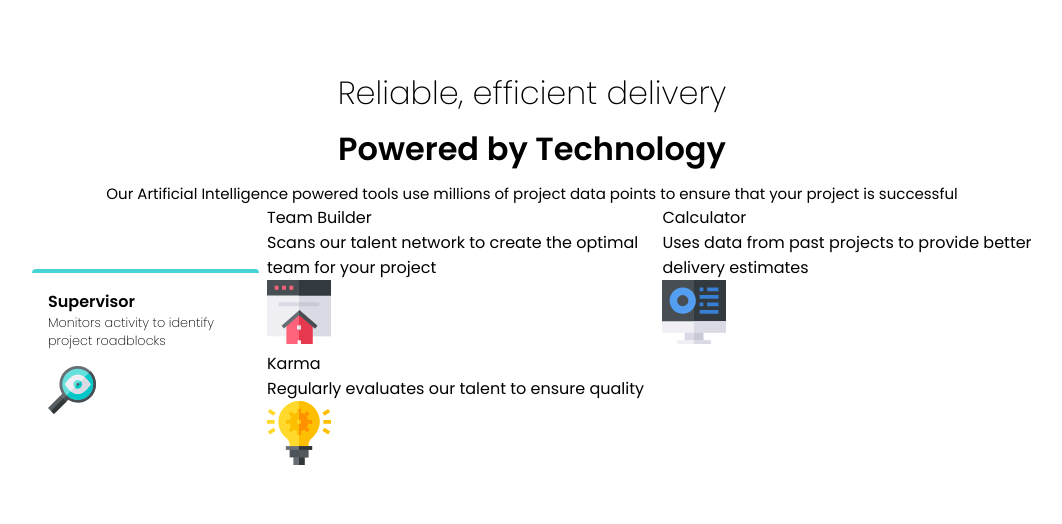
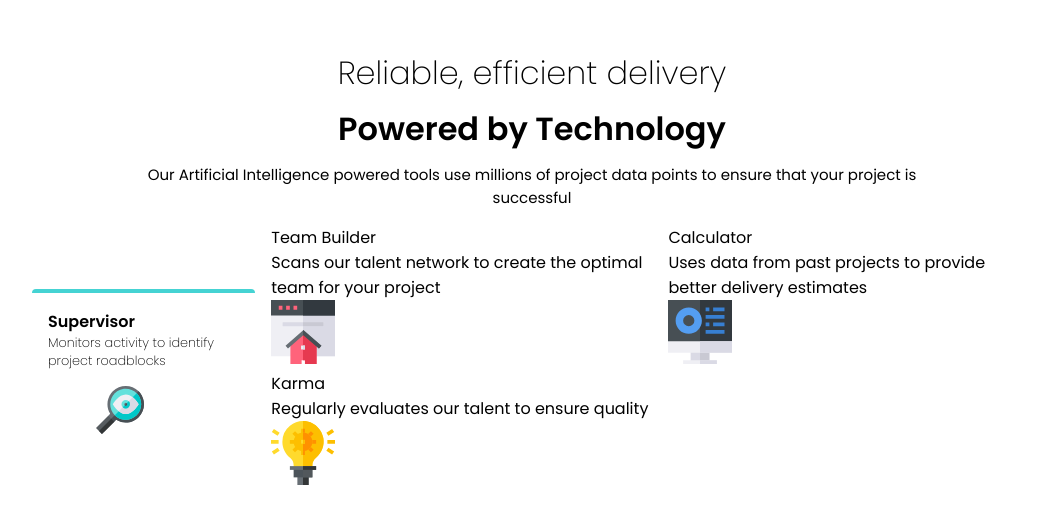
Before and after one commit to brhodes1825/four-card-feature-section, a plain HTML site: page index.html in a window 1280 px wide. Shown: the part 115-639 px from the top of the page, without its empty margins (108-1170 px from the left). Drawn offline with Linux system fonts and the light colour scheme.

Commit message:
Update styles.css

```diff
--- a/styles.css
+++ b/styles.css
@@ -35,6 +35,7 @@ body {
 .container {
 	display: flex;
 	flex-direction: column;
+	gap: 1rem;
 }
 
 .info {
@@ -63,14 +64,14 @@ body {
 	font-weight: 400;
 	color: var(--gray500);
 	text-align: center;
-	padding: 0 4rem;
+	padding: 0 6rem;
 }
 
 .cards {
 	width: 62.5rem;
 	height: 70%;
 	display: flex;
-	gap: .5rem;
+	gap: 1rem;
 }
 
 .supervisor {
@@ -78,6 +79,7 @@ body {
 	border-top: 4px solid var(--cyan);
 	padding: 1rem;
 	margin: 4rem 0;
+	box-shadow: 7px 7px 3px 1px var(--gray400);
 }
 
 .supervisor p:first-of-type {
@@ -98,5 +100,5 @@ body {
 .supervisor img {
 	width: 3rem;
 	height: 3rem;
-	margin-right: -10rem;
+	margin-left: 3rem;
 }
```
